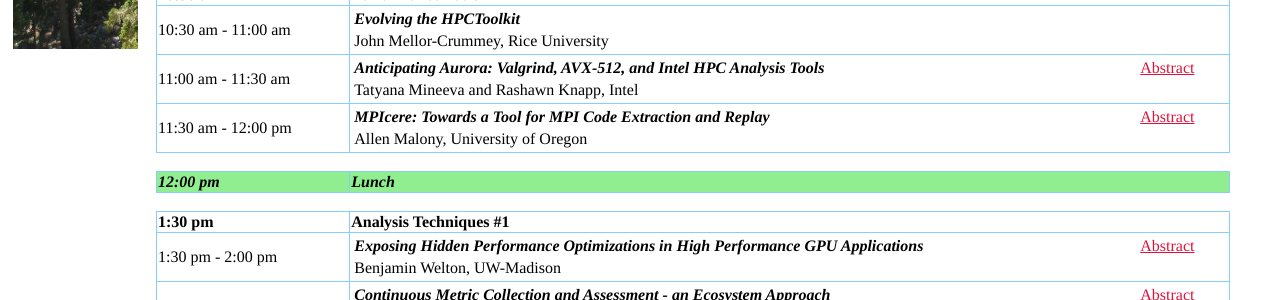
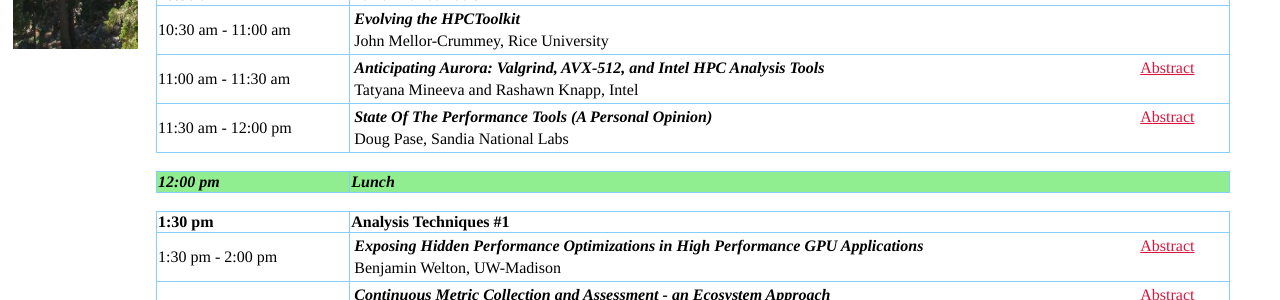
Before and after one commit to wrwilliams/petascale2017, a Jekyll site: the page built from monday.html, in a window 1280 px wide. Shown: the part 667-967 px from the top of the page. Built offline with Jekyll 4.4.1, drawn with Linux system fonts in a browser that asks for light colours; nearby versions of some CDN libraries; some of the changed lines change nothing that is shown.

Commit message:
Moved talk to cover Al Maloney's absence

```diff
--- a/_data/schedule.yml
+++ b/_data/schedule.yml
@@ -138,28 +138,21 @@ sessions:
                        extensions.
 
                        We close with a few brief updates regarding other on-going work."
-      - title: "MPIcere: Towards a Tool for MPI Code Extraction and Replay"
-        author: Allen Malony
-        affiliation: University of Oregon
+      - title: "State Of The Performance Tools (A Personal Opinion)"
+        author: "Doug Pase"
+        affiliation: "Sandia National Labs"
         length: 1800
-        abstract: "The increasing complexity in HPC applications brought on by more
-                   sophisticated problems and solution approaches will require parallel
-                   software to address challenges associated with both greater scale and
-                   system configuration.  In this context, it is important to monitor and
-                   understand the behavior of parallel programs under diverse usage
-                   scenarios so as to better engineer their performance, especially as
-                   problem sizes and concurrency grows.  Generally, this requires running
-                   the full program on the target machine and measuring its performance,
-                   which can be difficult and costly at large core counts.  We introduce
-                   the notion of MPI Codelets as a way to circumvent scalability issues
-                   when instrumenting MPI applications in a tool agnostic manner.  MPI
-                   Codelets isolate specific windows of interest inside our application.
-                   With an MPI Codelet we can measure or debug a specific region of
-                   interest across all or a single MPI rank without having to execute the
-                   whole application.  Working with codelets offers more scalable and
-                   fine-grained analysis of programs at scale.  A method based on selective
-                   checkpointing and replay in MPI context is presented and applied to
-                   various leading performance tools."
+        abstract: "At Sandia, it isn't the unique challenges of exascale computing that are getting in the way of tool
+        use. It is the mundane issues of reliability, robustness, being able to work with large scale applications, run
+        on large scale systems under real life environments, etc. Tools are, for the most part, light enough, fast
+        enough, and manage data well enough for very large core count applications. In the author's experience, where
+        they fail is being able to run at all on production applications in production environments. Failures often
+        occur when the application is large (in terms of LOC), or when production operating systems, compilers,
+        languages, and libraries (e.g., Kokkos, Trilinos, or MKL) are used. It's not sufficient that a tool work for
+        small applications on 100,000 cores if it doesn't also work on real codes running with systems, libraries,
+        compilers and languages found in production environments."
+
+
   - days: monday
     time: 13:30pm
     title: "Analysis Techniques #1"
@@ -318,20 +311,6 @@ sessions:
         introduce PAPI Software-defined events and explain our effort to extend PAPI’s role as a standardizing layer for
         monitoring performance of entire applications, including their interactions with external libraries, runtimes
         and other software layers."
-      - title: "State Of The Performance Tools (A Personal Opinion)"
-        author: "Doug Pase"
-        affiliation: "Sandia National Labs"
-        length: 900
-        abstract: "At Sandia, it isn't the unique challenges of exascale computing that are getting in the way of tool
-        use. It is the mundane issues of reliability, robustness, being able to work with large scale applications, run
-        on large scale systems under real life environments, etc. Tools are, for the most part, light enough, fast
-        enough, and manage data well enough for very large core count applications. In the author's experience, where
-        they fail is being able to run at all on production applications in production environments. Failures often
-        occur when the application is large (in terms of LOC), or when production operating systems, compilers,
-        languages, and libraries (e.g., Kokkos, Trilinos, or MKL) are used. It's not sufficient that a tool work for
-        small applications on 100,000 cores if it doesn't also work on real codes running with systems, libraries,
-        compilers and languages found in production environments."
-
   - days: tuesday
     time: 10:30am
     title: "Tools Infrastructure #3"
```
